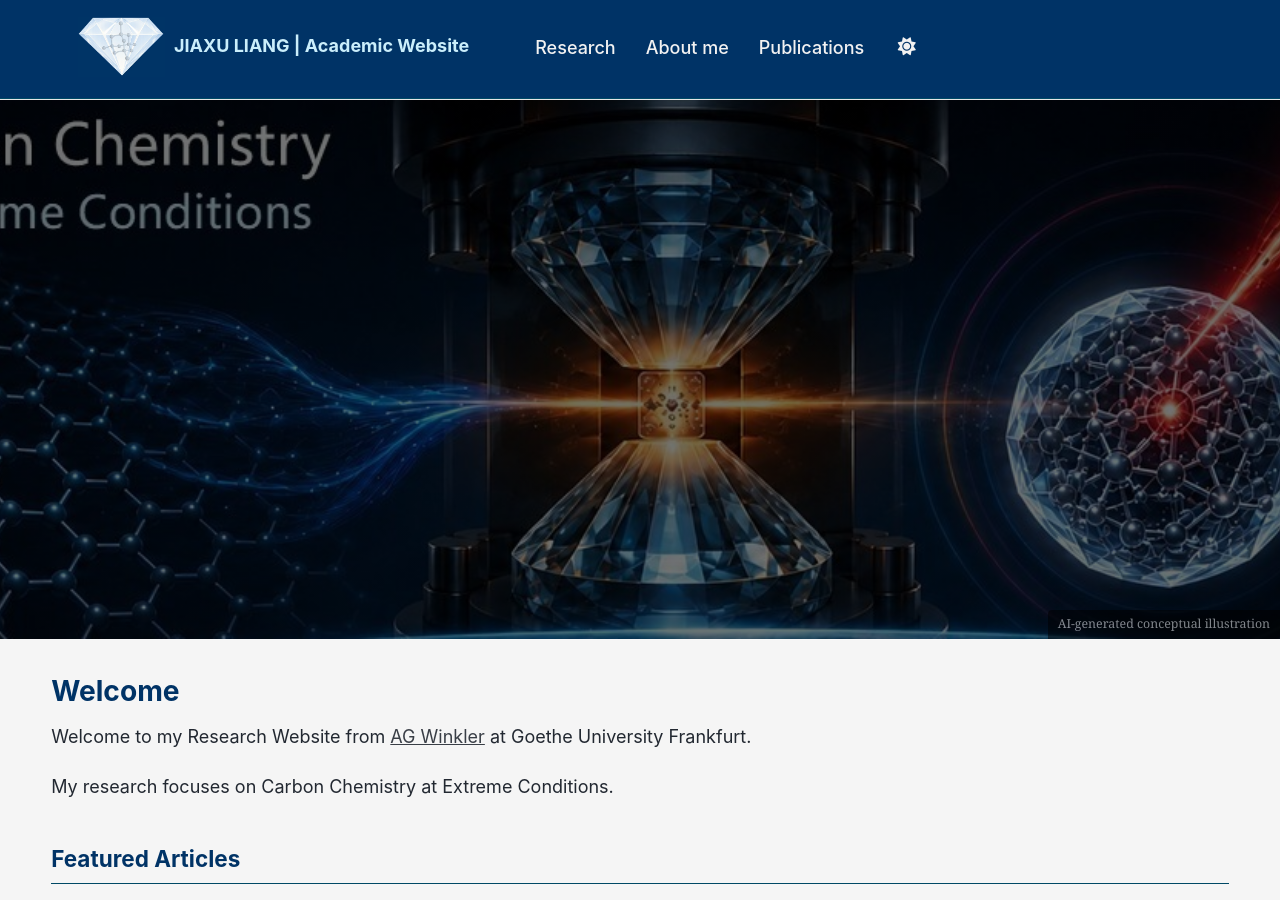
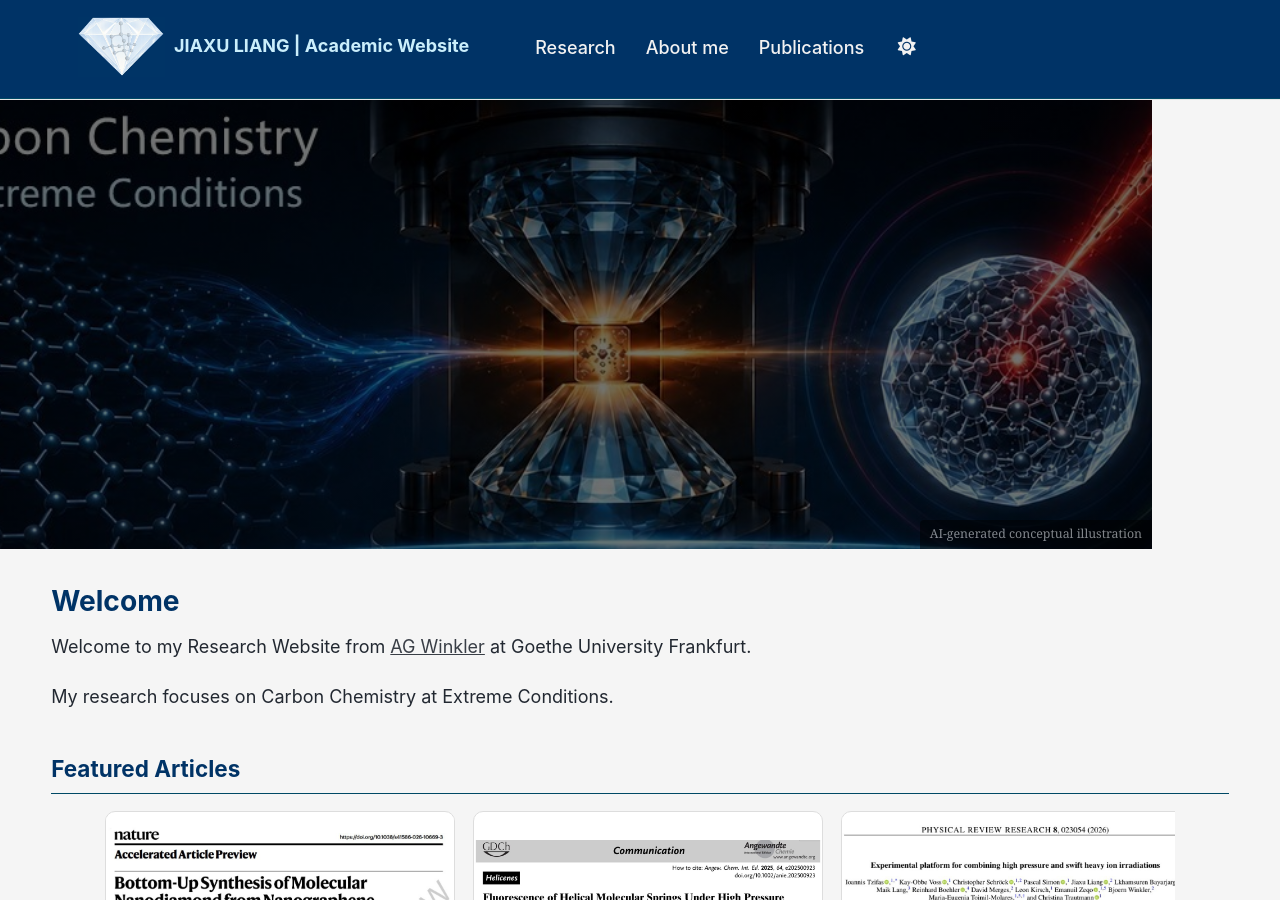
Before and after one commit to liangjiaxu-research/liangjiaxu-research.github.io, a Jekyll site: the page built from _pages/about.md, in a window 1280 px wide and 900 px high. Built offline with Jekyll 4.4.1, drawn with Linux system fonts in a browser that asks for light colours; a script bundle is joined from its source files by our own code; library files that are not in the unit come from our copies.

Commit message:
Update _custom.scss

```diff
--- a/_sass/_custom.scss
+++ b/_sass/_custom.scss
@@ -26,10 +26,10 @@ body {
 
 /* HOME页图片设置 */
 .page__hero--overlay {
-    min-height: 60vh;
+    min-height: 50vh;
     display: flex;
     align-items: center;
-    max-width: 100%;
+    max-width: 90%;
     padding-top: 80px;
 }
 .page__hero--overlay .page__title {
```
